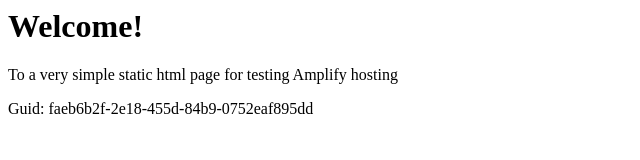
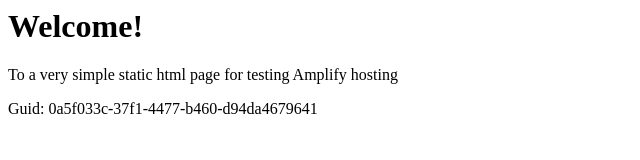
Before and after one commit to aws-aemilia-fra/Github-PR-Commit-Integration-Test-DoNotTouch-GitHubWebhookPushCanaryTest-v1-prod-eu-central-1, a website: page src/index.html in a window 1280 px wide. Shown: the full height of the page, 0-640 px from the left. Drawn offline with Linux system fonts and the light colour scheme.

Commit message:
commit from integ tests

```diff
--- a/src/index.html
+++ b/src/index.html
@@ -12,6 +12,6 @@
 <body>
     <h1>Welcome!</h1>
     <p>To a very simple static html page for testing Amplify hosting</p>
-    <p>Guid: faeb6b2f-2e18-455d-84b9-0752eaf895dd</p></body>
+    <p>Guid: 0a5f033c-37f1-4477-b460-d94da4679641</p></body>
 
 </html>
```
